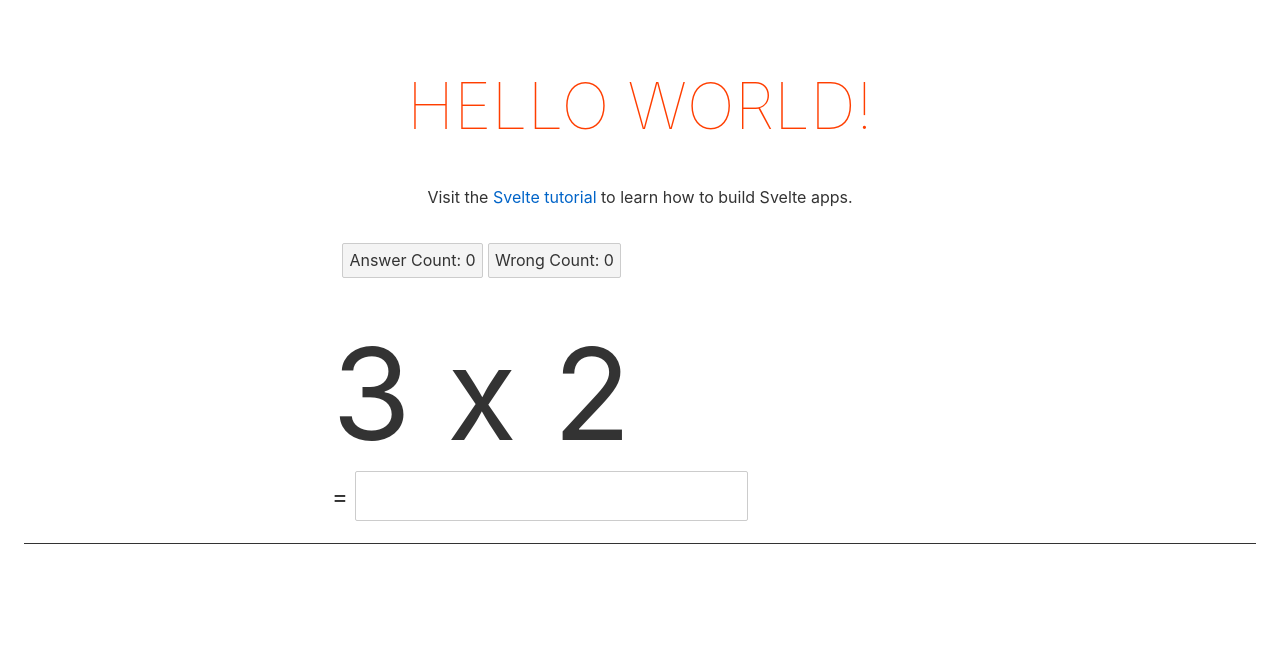
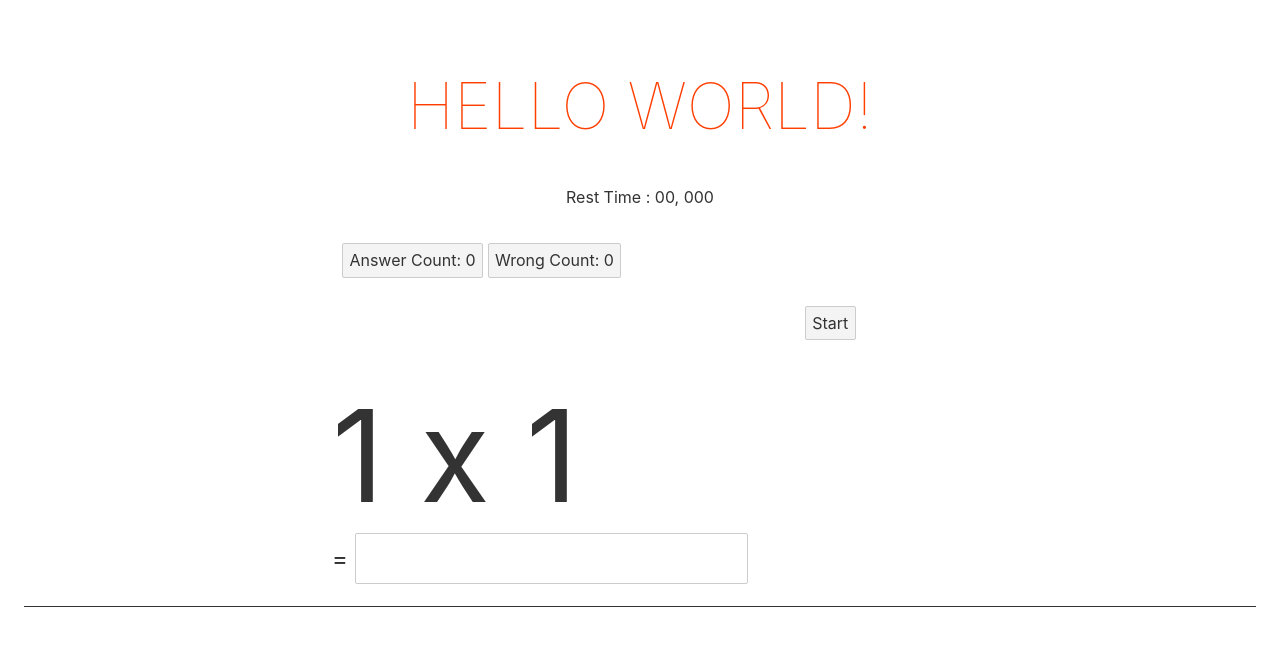
Before and after one commit to jangMMSoo/msdak, a Svelte app in the folder multiple-king/: page / in a window 1280 px wide. Shown: the top 646 px of the page. Built offline with nearby package versions, Linux system fonts and the light colour scheme.

Commit message:
알림 까지 완성!

```diff
--- a/multiple-king/package.json
+++ b/multiple-king/package.json
@@ -13,7 +13,8 @@
     "rollup-plugin-livereload": "^1.0.0",
     "rollup-plugin-svelte": "^5.0.3",
     "rollup-plugin-terser": "^5.1.2",
-    "svelte": "^3.0.0"
+    "svelte": "^3.0.0",
+    "sweetalert2": "^9.7.2"
   },
   "dependencies": {
     "sirv-cli": "^0.4.4"
--- a/multiple-king/src/App.svelte
+++ b/multiple-king/src/App.svelte
@@ -1,14 +1,74 @@
 <script>
+	import Swal from 'sweetalert2'
+
 	export let name;
 
+	const GAME_TIME = 30;
 	let source = 1;
 	let target = 1;
 	let count = 1;
 	let wrongCount = 0;
 	let correctCount = 0;
 	let html = '';
-	let min = 1;
+	let min = 2;
 	let max = 10;
+	let restTimeText ='00, 000';
+	let restTime;
+	function sec2time(timeInSeconds) {
+		let second  = timeInSeconds / 1000;
+		let milli = timeInSeconds % 1000;
+		return Math.floor(second) +', ' +  String(Math.floor(milli)).padStart(3, '0');
+	}
+
+
+	function initGame() {
+		source = 1;
+		target = 1;
+		count = 1;
+		wrongCount = 0;
+		correctCount = 0;
+		html = '';
+		min = 1;
+		max = 10;
+		restTime = GAME_TIME * 1000;
+		restTimeText = sec2time(restTime);
+		let intervalId = undefined;
+
+		function a(){
+			restTime -= 10;
+			restTimeText = sec2time(restTime);
+			if(restTime <= 0){
+				clearInterval(intervalId);
+				Swal.fire({
+					title: 'Are you Retry?',
+					text: 'Your Answer : '+correctCount+', Wrong : ' + wrongCount,
+					icon: 'warning',
+					showCancelButton: true,
+					confirmButtonText: 'Yes, Retry!',
+					cancelButtonText: 'No!!',
+					allowEnterKey : false
+				}).then((result) => {
+					if (result.value) {
+						// Swal.fire(
+						// 		'Deleted!',
+						// 		'Your imaginary file has been deleted.',
+						// 		'success'
+						// );
+						initGame();
+					} else if (result.dismiss === Swal.DismissReason.cancel) {
+						// Swal.fire(
+						// 		'Cancelled',
+						// 		'Your imaginary file is safe :)',
+						// 		'error'
+						// );
+					}
+				});
+
+			}
+		}
+		initRand();
+		intervalId = setInterval(a, 10);
+	}
 
 	function initRand() {
 		source = getRandomArbitrary(min, max);
@@ -46,7 +106,6 @@
 		html = '<li style="color:'+color+'"><span>' + count + '.</span> '  + source +' x ' +  target+ ' = ' + answer +'</li>' + html;
 	}
 
-	initRand();
 
 </script>
 
@@ -117,12 +176,15 @@
 
 <main>
 	<h1>Hello {name}!</h1>
-	<p>Visit the <a href="https://svelte.dev/tutorial">Svelte tutorial</a> to learn how to build Svelte apps.</p>
+	<p>Rest Time : <span >{restTimeText}</span></p>
 
 	<div class="center">
 		<div class="left">
-		<button >Answer Count: {correctCount}</button>
-		<button >Wrong Count: {wrongCount}</button>
+			<button >Answer Count: {correctCount}</button>
+			<button >Wrong Count: {wrongCount}</button>
+		</div>
+		<div class="right">
+			<button on:click={initGame}>Start</button>
 		</div>
 	</div>
 
```
Also changed, not shown: 1 other file (tests, documents, lock files or other folders).
